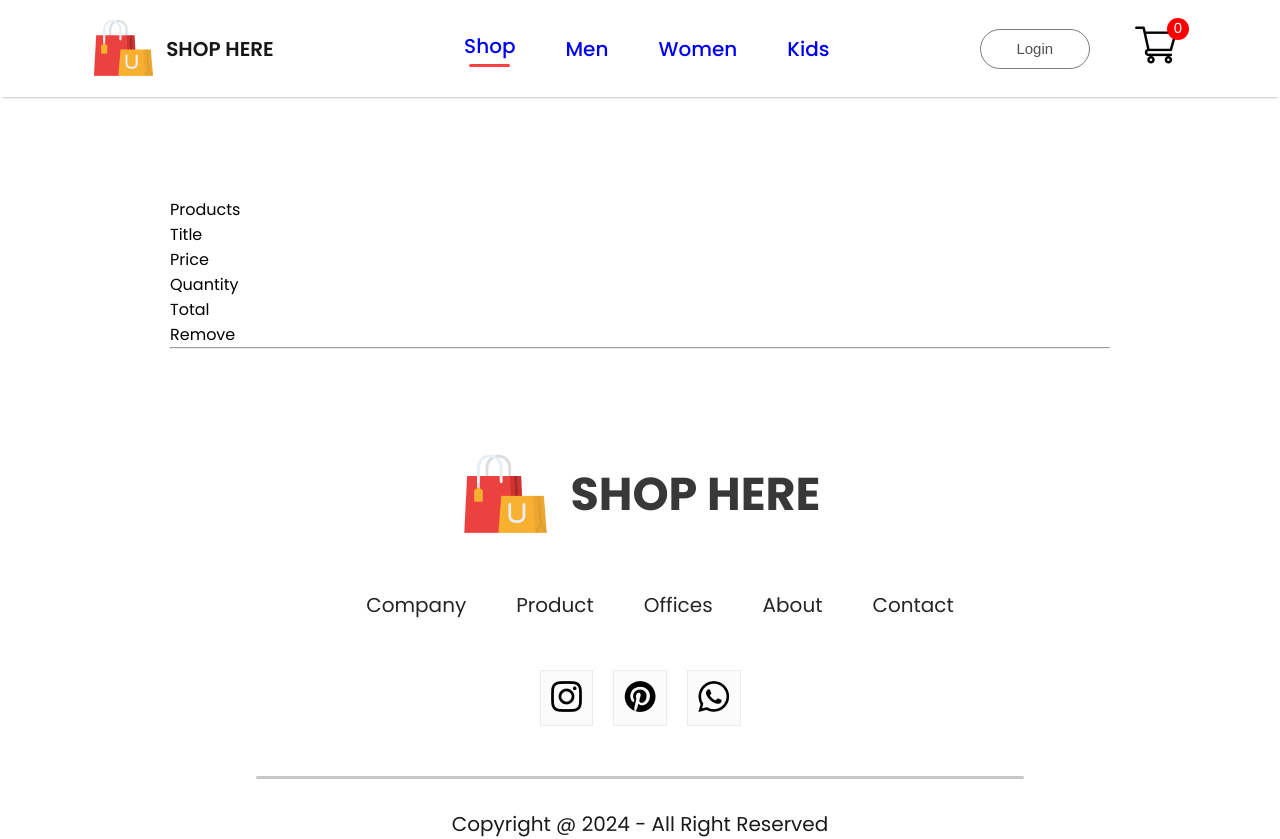
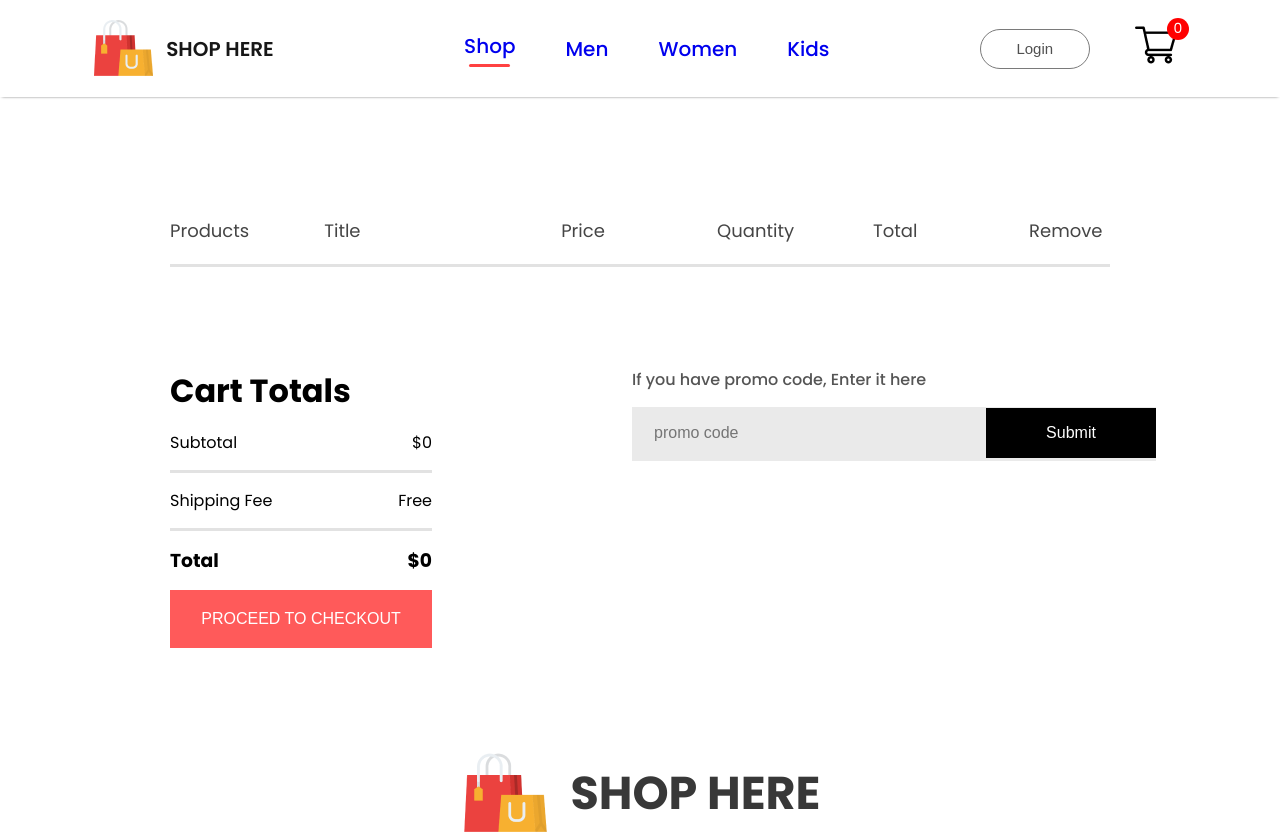
Before and after one commit to Bhaskar977/ShopHere, a React (Create React App) app in the folder frontend/: page /cart in a window 1280 px wide. Shown: the top 839 px of the page. Built offline with nearby package versions, Linux system fonts and the light colour scheme.

Commit message:
cart done

```diff
--- a/frontend/src/Components/CartItem/CartItem.css
+++ b/frontend/src/Components/CartItem/CartItem.css
@@ -1,3 +1,109 @@
 .cartitems{
     margin: 100px 170px;
 }
+
+.cartitems hr{
+    height: 3px;
+    background: #e2e2e2;
+    border: 0;
+}
+
+.cartitems-format-main{
+    display: grid;
+    grid-template-columns: 0.5fr 2fr 1fr 1fr 1fr 1fr;
+    align-items: center;
+    gap: 75px;
+    padding: 20px 0px;
+    color: #454545;
+    font-size: 18px;
+    font-size: 600;
+}
+
+.cartitems-format{
+    font-size: 17px;
+    font-weight: 500;
+}
+
+.carticon-product-icon{
+    height: 62px;
+}
+
+.cartitems-remove-icon{
+    width: 15px;
+    margin: 0 40px;
+    cursor: pointer;
+}
+
+.cartitems-quantity{
+    margin-left: 40px;
+    width: 30px;
+    height: 30px;
+    border: 2px solid #ebebeb;
+    background: #fff;
+}
+
+.cartitem-down{
+    display: flex;
+    margin: 100px 0;
+}
+
+.cartitem-total{
+    flex: 1;
+    display: flex;
+    flex-direction: column;
+    margin-right: 200px;
+}
+
+.cartitem-total-item{
+    display: flex;
+    justify-content: space-between;
+    padding: 15px 0;
+}
+
+.cartitem-total button{
+    width: 262px;
+    height: 58px;
+    outline: none;
+    border: none;
+    background: #ff5a5a;
+    color: #fff;
+    font-size: 16px;
+    font-weight: 500;
+    cursor: pointer;
+}
+
+.cartitem-promocode{
+    flex: 1;
+    font-size: 16px;
+    font-weight: 500;
+}
+
+.cartitem-promocode p{
+    color: #555;
+}
+.cartitem-promobox{
+    width: 504px;
+    margin-top: 15px;
+    padding-left: 20px;
+    height: 54px;
+    background: #eaeaea;
+}
+
+.cartitem-promobox input{
+    border: none;
+    outline: none;
+    background: transparent;
+    font-size: 16px;
+    width: 330px;
+    height: 50px;
+}
+.cartitem-promobox button{
+    width: 170px;
+    height: 50px;
+    font-size: 16px;
+    background: #000;
+    color: #fff;
+    border: none;
+    outline: none;
+    cursor: pointer;
+}
--- a/frontend/src/Components/CartItem/CartItem.jsx
+++ b/frontend/src/Components/CartItem/CartItem.jsx
@@ -4,7 +4,7 @@ import { ShopContext } from "../../Context/ShopContext";
 import remove_icon from "../Assets/cart_cross_icon.png";
 
 const CartItem = () => {
-  const { all_product, cartItem, removeFromCart } =
+  const { all_product, cartItem, removeFromCart, getTotalCartAmount } =
     useContext(ShopContext);
 
   return (
@@ -22,7 +22,7 @@ const CartItem = () => {
         if (cartItem[item.id] > 0) {
           return (
             <div key={item.id}>
-              <div className="cartitems-format">
+              <div className="cartitems-format-main cartitems-format">
                 <img
                   src={item.image}
                   alt=""
@@ -33,8 +33,9 @@ const CartItem = () => {
                 <button className="cartitems-quantity">
                   {cartItem[item.id]}
                 </button>
-                <p>{item.new_price * cartItem[item.id]}</p>
+                <p>${item.new_price * cartItem[item.id]}</p>
                 <img
+                  className="cartitems-remove-icon"
                   src={remove_icon}
                   onClick={() => removeFromCart(item.id)}
                   alt=""
@@ -43,8 +44,39 @@ const CartItem = () => {
               <hr />
             </div>
           );
+        } else {
+          return null;
         }
       })}
+      <div className="cartitem-down">
+        <div className="cartitem-total">
+          <h1>Cart Totals</h1>
+          <div>
+            <div className="cartitem-total-item">
+              <p>Subtotal</p>
+              <p>${getTotalCartAmount()}</p>
+            </div>
+            <hr />
+            <div className="cartitem-total-item">
+              <p>Shipping Fee</p>
+              <p>Free</p>
+            </div>
+            <hr />
+            <div className="cartitem-total-item">
+              <h3>Total</h3>
+              <h3>${getTotalCartAmount()}</h3>
+            </div>
+          </div>
+          <button>PROCEED TO CHECKOUT</button>
+        </div>
+        <div className="cartitem-promocode">
+          <p>If you have promo code, Enter it here</p>
+          <div className="cartitem-promobox">
+            <input type="text" placeholder="promo code" />
+            <button>Submit</button>
+          </div>
+        </div>
+      </div>
     </div>
   );
 };
--- a/frontend/src/Components/Navbar/Navbar.jsx
+++ b/frontend/src/Components/Navbar/Navbar.jsx
@@ -1,11 +1,13 @@
-import React, { useState } from "react";
+import React, { useContext, useState } from "react";
 import "./Navbar.css";
 import logo from "../Assets/logo.png";
 import cart_icon from "../Assets/cart_icon.png";
 import { Link } from "react-router-dom";
+import { ShopContext } from "../../Context/ShopContext";
 
 const Navbar = () => {
   const [menu, setMenu] = useState("shop");
+  const { getTotalCartItem } = useContext(ShopContext);
 
   return (
     <div className="navbar">
@@ -46,7 +48,7 @@ const Navbar = () => {
         <Link to={"/cart"} style={{ textDecoration: "none" }}>
           <img src={cart_icon} alt="" />
         </Link>
-        <div className="nav-cart-count">0</div>
+        <div className="nav-cart-count">{getTotalCartItem()}</div>
       </div>
     </div>
   );
--- a/frontend/src/Context/ShopContext.jsx
+++ b/frontend/src/Context/ShopContext.jsx
@@ -31,7 +31,39 @@ const ShopContextProvider = (props) => {
     setCartItem((prev) => ({ ...prev, [itemId]: prev[itemId] - 1 }));
   };
 
-  const contextValue = { all_product, addToCart, removeFromCart, cartItem };
+  // console.log(cartItem)
+
+  // Get total amount of the cart
+
+  const getTotalCartAmount = () => {
+    let totalAmount = 0;
+    for (const item in cartItem) {
+      if (cartItem[item] > 0) {
+        let itemInfo = all_product.find((product) => product.id === +item);
+        totalAmount += itemInfo.new_price * cartItem[item];
+      }
+    }
+    return totalAmount;
+  };
+
+  const getTotalCartItem = () => {
+    let totalItem = 0;
+    for (const item in cartItem) {
+      if (cartItem[item] > 0) {
+        totalItem += cartItem[item];
+      }
+    }
+    return totalItem;
+  };
+
+  const contextValue = {
+    all_product,
+    addToCart,
+    removeFromCart,
+    cartItem,
+    getTotalCartAmount,
+    getTotalCartItem,
+  };
 
   return (
     <ShopContext.Provider value={contextValue}>
--- a/frontend/src/Pages/ShopCategory.jsx
+++ b/frontend/src/Pages/ShopCategory.jsx
@@ -6,7 +6,6 @@ import Item from "../Components/Item/Item";
 
 const ShopCategory = (props) => {
   const { all_product } = useContext(ShopContext);
-  console.log(all_product);
 
   return (
     <div className="shop-category">
```
